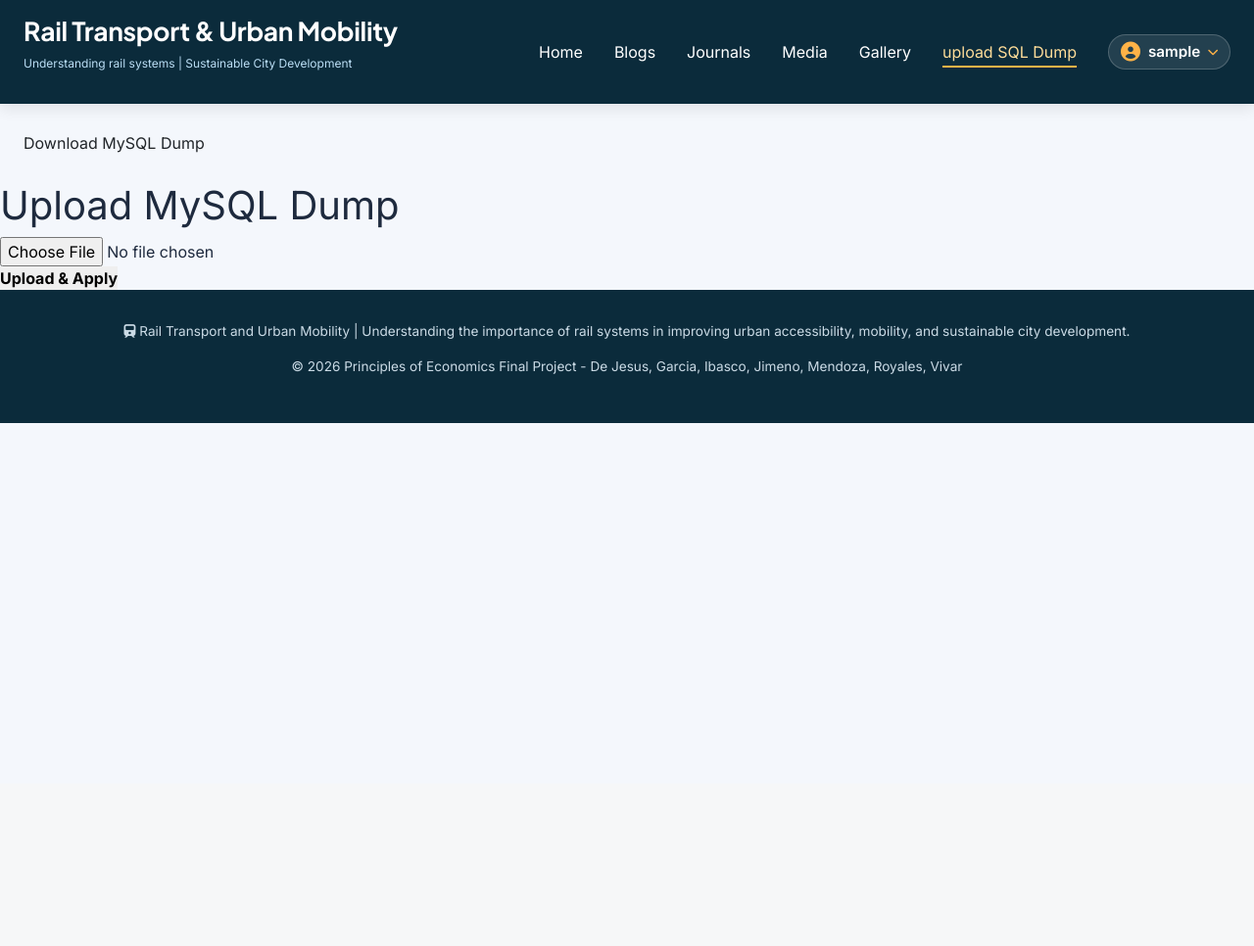
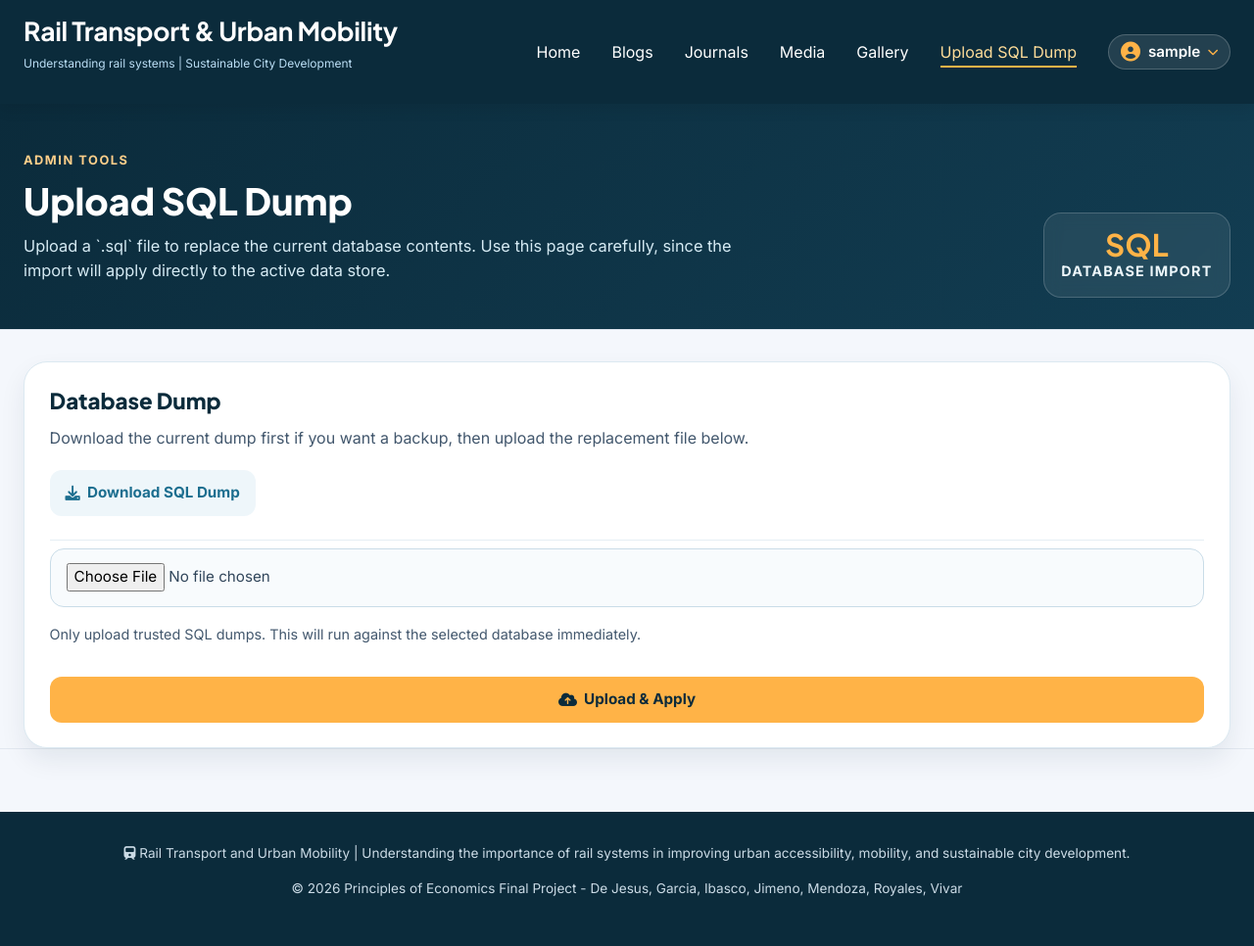
Before and after one commit to Mathew-Ibasco/econ_grp, a Django app: page /econ/upload_sql in a window 1280 px wide. Shown: the whole page at 98% size. Before the commit the page ends 432 px from the top, so only its background shows below. Run offline with Django 5.2, Linux system fonts and the light colour scheme; the visitor is signed in with stand-in values (Sample User, id 1); parts of the project's set-up code (start-up, migrations or seed data) failed here and were passed over.

Commit message:
admin/staff pages css + blog 4
- sql dump page css
- fixed landing page after login to be the home page with custom greeting
- added blog 4 to db and blog pages
- blog page back button fixes

```diff
--- a/econ/static/econ/css/main.css
+++ b/econ/static/econ/css/main.css
@@ -1249,7 +1249,7 @@ hr {
 }
 
 .blog-detail-hero {
-    padding: 3rem 0 2rem;
+    padding: 2rem 0 2rem;
     background: linear-gradient(135deg, #0b2b3b 0%, #11445e 100%);
     color: #ffffff;
     border-bottom: 0;
@@ -1259,11 +1259,30 @@ hr {
     display: grid;
     grid-template-columns: minmax(0, 1.25fr) minmax(220px, 0.55fr);
     gap: 1.5rem;
-    align-items: center;
+    align-items: start;
 }
 
 .blog-detail-hero h1 {
     font-size: 2.35rem;
+}
+
+.blog-detail-back-link {
+    grid-column: 1 / -1;
+    justify-self: start;
+    padding: 0.4rem 0.85rem;
+    border-radius: 999px;
+    border: 1px solid rgba(255, 255, 255, 0.18);
+    background: rgba(255, 255, 255, 0.08);
+    color: #eef7fb;
+    backdrop-filter: blur(6px);
+    -webkit-backdrop-filter: blur(6px);
+    z-index: 2;
+}
+
+.blog-detail-back-link:hover {
+    color: #ffffff;
+    background: rgba(255, 255, 255, 0.14);
+    text-decoration: none;
 }
 
 .blog-hero-image {
@@ -1282,7 +1301,6 @@ hr {
     display: inline-flex;
     align-items: center;
     gap: 0.5rem;
-    margin-bottom: 1.15rem;
     color: #1c6e8f;
     font-weight: 800;
     text-decoration: none;
--- a/econ/templates/econ/blog.html
+++ b/econ/templates/econ/blog.html
@@ -29,7 +29,7 @@
                     </div>
                     <div class="blog-card-body">
                         <div class="blog-card-meta">
-                            <span class="saved-type">Blog {{ forloop.counter }}</span>
+                            <span class="saved-type">Blog {{ blog.order|default:forloop.counter }}</span>
                         </div>
                         <h3><span class="blog-card-title">{{ blog.title }}</span></h3>
                         <p class="blog-card-excerpt">{{ blog.excerpt }}</p>
--- a/econ/templates/econ/index.html
+++ b/econ/templates/econ/index.html
@@ -11,7 +11,7 @@
             <div class="container">
                 <div class="dashboard-hero-grid">
                     <div>
-                        <p class="dashboard-kicker">Welcome back, {{ request.user.username|title }}</p>
+                        <p class="dashboard-kicker">Welcome, {{ request.user.username|title }}</p>
                         <h2>Your Rail Mobility Dashboard</h2>
                         <p>Keep track of the rail transport topics, references, and media that matter most to your economics project.</p>
                     </div>
--- a/econ/templates/econ/layout.html
+++ b/econ/templates/econ/layout.html
@@ -44,7 +44,7 @@
         <li><a href="{% url 'gallery' %}" class="{% if current_name == 'gallery' %}active{% endif %}">Gallery</a></li>
         {% if request.user.is_authenticated %}
           {% if request.user.is_superuser %}
-            <li><a href="{% url 'upload_sql' %}" class="{% if current_name == 'upload_sql' %}active{% endif %}">upload SQL Dump</a></li>
+            <li><a href="{% url 'upload_sql' %}" class="{% if current_name == 'upload_sql' %}active{% endif %}">Upload SQL Dump</a></li>
           {% endif %}
           <li class="profile-nav">
             <details class="profile-menu">
--- a/econ/templates/econ/upload_sql.html
+++ b/econ/templates/econ/upload_sql.html
@@ -1,21 +1,224 @@
 {% extends 'econ/layout.html' %}
 {% load static %}
 {% load i18n %}
+
 {% block title %}
-Upload MySQL Dump
+    Upload SQL Dump
+{% endblock %}
+
+{% block style %}
+  .upload-sql-page {
+    padding-bottom: 4rem;
+  }
+
+  .upload-sql-hero {
+    padding: 3rem 0 2rem;
+    background: linear-gradient(135deg, #0b2b3b 0%, #123d52 100%);
+    color: #ffffff;
+  }
+
+  .upload-sql-hero-inner {
+    display: grid;
+    grid-template-columns: minmax(0, 1fr) auto;
+    gap: 1.5rem;
+    align-items: end;
+  }
+
+  .upload-sql-eyebrow {
+    margin-bottom: 0.65rem;
+    color: #ffcf8a;
+    font-size: 0.8rem;
+    font-weight: 800;
+    letter-spacing: 0.12em;
+    text-transform: uppercase;
+  }
+
+  .upload-sql-title {
+    margin-bottom: 0.8rem;
+    font-family: 'Plus Jakarta Sans', sans-serif;
+    font-size: 2.35rem;
+    font-weight: 800;
+    line-height: 1.15;
+  }
+
+  .upload-sql-intro {
+    max-width: 760px;
+    color: #d6ebf4;
+    font-size: 1.02rem;
+  }
+
+  .upload-sql-hero-card {
+    display: grid;
+    min-width: 180px;
+    padding: 1rem 1.1rem;
+    border: 1px solid rgba(255, 255, 255, 0.18);
+    border-radius: 18px;
+    background: rgba(255, 255, 255, 0.08);
+    backdrop-filter: blur(8px);
+    text-align: center;
+  }
+
+  .upload-sql-hero-card strong {
+    color: #ffb347;
+    font-family: 'Plus Jakarta Sans', sans-serif;
+    font-size: 1.95rem;
+    line-height: 1;
+  }
+
+  .upload-sql-hero-card span {
+    color: #edf7fb;
+    font-size: 0.9rem;
+    font-weight: 700;
+    text-transform: uppercase;
+    letter-spacing: 0.08em;
+  }
+
+  .upload-sql-shell {
+    padding-top: 2rem;
+  }
+
+  .upload-sql-card {
+    padding: 1.6rem;
+    border: 1px solid #dce9f1;
+    border-radius: 24px;
+    background: #ffffff;
+    box-shadow: 0 12px 26px rgba(11, 43, 59, 0.08);
+  }
+
+  .upload-sql-card h2 {
+    margin-bottom: 0.75rem;
+    color: #0b2b3b;
+    font-family: 'Plus Jakarta Sans', sans-serif;
+    font-size: 1.4rem;
+    font-weight: 800;
+  }
+
+  .upload-sql-card p {
+    margin-bottom: 1rem;
+    color: #42576d;
+    line-height: 1.6;
+  }
+
+  .upload-sql-links {
+    display: flex;
+    flex-wrap: wrap;
+    gap: 0.75rem;
+    margin: 1.25rem 0 1.5rem;
+  }
+
+  .upload-sql-link,
+  .upload-sql-submit {
+    display: inline-flex;
+    align-items: center;
+    justify-content: center;
+    gap: 0.45rem;
+    min-height: 44px;
+    padding: 0.75rem 1rem;
+    border: 0;
+    border-radius: 12px;
+    font-size: 0.95rem;
+    font-weight: 800;
+    text-decoration: none;
+    transition: transform 0.2s ease, box-shadow 0.2s ease, background-color 0.2s ease;
+  }
+
+  .upload-sql-link {
+    background: #eef6fa;
+    color: #1c6e8f;
+  }
+
+  .upload-sql-link:hover {
+    color: #0b2b3b;
+    text-decoration: none;
+    transform: translateY(-1px);
+    box-shadow: 0 8px 18px rgba(11, 43, 59, 0.08);
+  }
+
+  .upload-sql-submit {
+    background: #ffb347;
+    color: #0b2b3b;
+    cursor: pointer;
+  }
+
+  .upload-sql-submit:hover {
+    background: #ffa01e;
+    color: #0b2b3b;
+    transform: translateY(-1px);
+    box-shadow: 0 8px 18px rgba(255, 179, 71, 0.25);
+  }
+
+  .upload-sql-form {
+    display: grid;
+    gap: 1rem;
+    padding-top: 0.5rem;
+    border-top: 1px solid #e5eef4;
+  }
+
+  .upload-sql-file {
+    padding: 0.9rem 1rem;
+    border: 1px solid #c9dce8;
+    border-radius: 14px;
+    background: #f8fbfd;
+    color: #31465b;
+    font-size: 0.95rem;
+  }
+
+  .upload-sql-note {
+    margin: 0;
+    color: #5f7386;
+    font-size: 0.9rem;
+  }
+
+  @media (max-width: 900px) {
+    .upload-sql-hero-inner {
+      grid-template-columns: 1fr;
+    }
+
+    .upload-sql-title {
+      font-size: 2rem;
+    }
+  }
 {% endblock %}
 
 {% block content %}
-    <br>
-    <a class="dropdown-item" href="{% url 'download_sql_dump' %}">Download MySQL Dump</a>
-    <br>
-    <h1>{% trans "Upload MySQL Dump" %}</h1>
+<main class="blogs-page upload-sql-page">
+  <section class="upload-sql-hero">
+    <div class="container upload-sql-hero-inner">
+      <div>
+        <p class="upload-sql-eyebrow">Admin tools</p>
+        <h1 class="upload-sql-title">{% trans "Upload SQL Dump" %}</h1>
+        <p class="upload-sql-intro">Upload a `.sql` file to replace the current database contents. Use this page carefully, since the import will apply directly to the active data store.</p>
+      </div>
+      <div class="upload-sql-hero-card">
+        <strong>SQL</strong>
+        <span>database import</span>
+      </div>
+    </div>
+  </section>
 
-    <form method="post" enctype="multipart/form-data">
+  <section class="container upload-sql-shell">
+    <div class="upload-sql-card">
+      <h2>{% trans "Database Dump" %}</h2>
+      <p>{% trans "Download the current dump first if you want a backup, then upload the replacement file below." %}</p>
+
+      <div class="upload-sql-links">
+        <a class="upload-sql-link" href="{% url 'download_sql_dump' %}">
+          <i class="fas fa-download"></i>
+          <span>{% trans "Download SQL Dump" %}</span>
+        </a>
+      </div>
+
+      <form class="upload-sql-form" method="post" enctype="multipart/form-data" action="{% url 'upload_sql_process' %}">
         {% csrf_token %}
-        <input type="file" name="sql_file" accept=".sql" required>
-        <br>
-        <button class="adminAddBtn" formaction="upload_sql_process" type="submit" style="border: none; font-weight: bold;">Upload & Apply</button>
-    </form>
+        <input class="upload-sql-file" type="file" name="sql_file" accept=".sql" required>
+        <p class="upload-sql-note">{% trans "Only upload trusted SQL dumps. This will run against the selected database immediately." %}</p>
+        <button class="upload-sql-submit" type="submit">
+          <i class="fas fa-cloud-arrow-up"></i>
+          <span>{% trans "Upload & Apply" %}</span>
+        </button>
+      </form>
+    </div>
+  </section>
+</main>
 
 {% endblock %}
--- a/econ/views.py
+++ b/econ/views.py
@@ -59,9 +59,7 @@ def login_process(request):
         user = authenticate(request, username=account.username, password=password)
         if user is not None:
             auth_login(request, user)
-            if user.is_staff:
-                return redirect("admin_dashboard") # admin goes here
-            return redirect("index") # regular user goes here
+            return redirect("index")
         else:
             errors["password"] = "Incorrect password."
             return render(request, "econ/login.html", _auth_context(values, errors), status=400)
```
Also changed, not shown: econ/templates/econ/blog_detail.html (+4 -5 lines), econ/migrations/0017_seed_asean_rail_blog.py (added), econ/migrations/0018_update_asean_rail_blog_full_content.py (added), econ/migrations/0019_cleanup_asean_rail_blog_content.py (added), econ/migrations/0020_restore_asean_rail_blog_sources.py (added).
